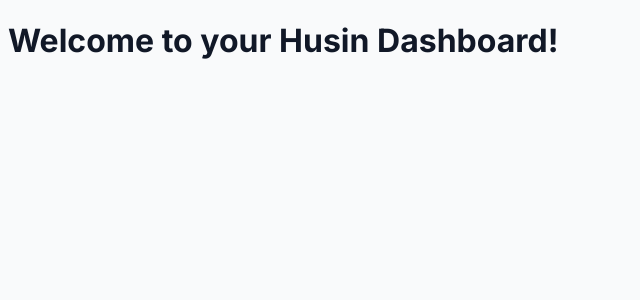
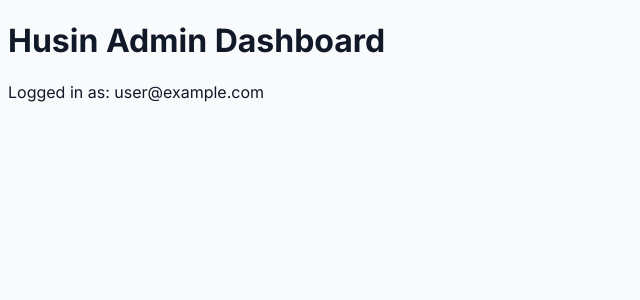
Before and after one commit to Ahmed-Antigravity-99/husin-dashboard, a Next.js app: page /dashboard in a window 1280 px wide. Shown: the top 300 px of the page, without its empty margins (0-640 px from the left). Built offline with nearby package versions, Linux system fonts and the light colour scheme; no server answers; sample sign-in values are in the browser's storage.

Commit message:
Update page.js

```diff
--- a/app/dashboard/page.js
+++ b/app/dashboard/page.js
@@ -5,30 +5,32 @@ import { onAuthStateChanged } from "firebase/auth";
 import { useRouter } from "next/navigation";
 
 export default function DashboardPage() {
-  const [isChecking, setIsChecking] = useState(true);
+  const [user, setUser] = useState(null);
+  const [loading, setLoading] = useState(true);
   const router = useRouter();
 
   useEffect(() => {
-    // This listener is essential. It waits for the session to load.
-    const unsubscribe = onAuthStateChanged(auth, (user) => {
-      if (user) {
-        setIsChecking(false); // We found the user, stay here!
+    const unsubscribe = onAuthStateChanged(auth, (currentUser) => {
+      if (currentUser) {
+        setUser(currentUser);
+        setLoading(false);
       } else {
-        router.push("/login"); // Truly no user, go away.
+        // Only redirect if we are SURE there is no user session
+        router.replace("/login");
       }
     });
-
     return () => unsubscribe();
   }, [router]);
 
-  if (isChecking) {
-    return <div className="h-screen flex items-center justify-center font-bold">Verifying Session...</div>;
+  if (loading) {
+    return <div className="p-10 text-center">Verifying Admin Session...</div>;
   }
 
   return (
-    <div className="p-10">
-      <h1>Welcome to your Husin Dashboard!</h1>
-      {/* Dashboard content here */}
+    <div className="p-8">
+      <h1 className="text-2xl font-bold">Husin Admin Dashboard</h1>
+      <p className="mt-2 text-gray-600">Logged in as: {user?.email}</p>
+      {/* Rest of your dashboard content */}
     </div>
   );
 }
```
